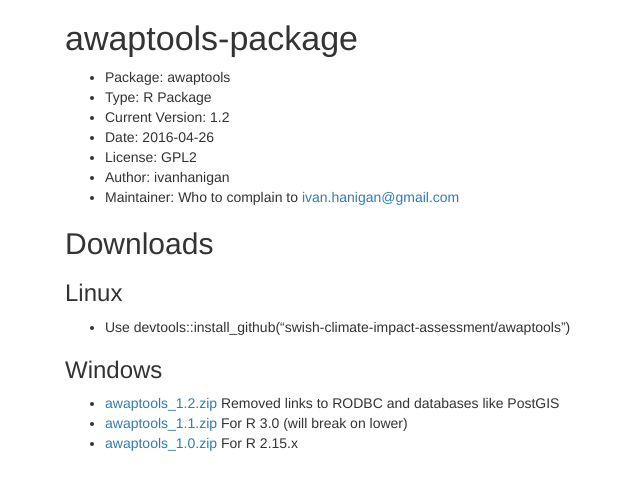
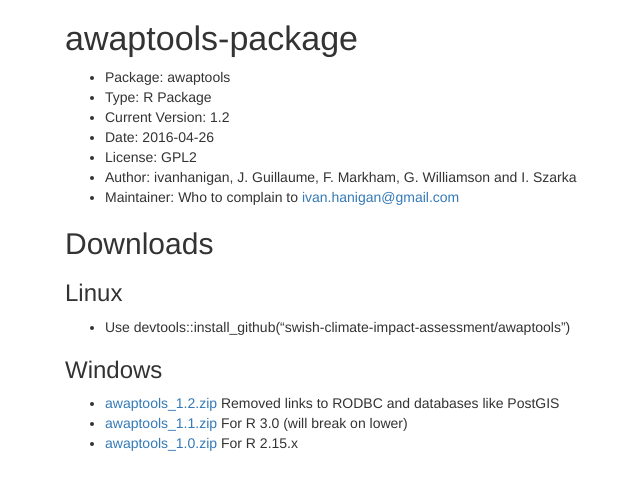
Before and after one commit to swish-climate-impact-assessment/swish-climate-impact-assessment.github.com, a Jekyll site: the page tools/awaptools/awaptools-downloads.html, which Jekyll copies as it is, in a window 1280 px wide. Shown: the top 490 px of the page, without its empty margins (120-760 px from the left). Built offline with Jekyll 4.4.1, drawn with Linux system fonts in a browser that asks for light colours.

Commit message:
add other authors to downloads page

```diff
--- a/tools/awaptools/awaptools-downloads.html
+++ b/tools/awaptools/awaptools-downloads.html
@@ -119,7 +119,7 @@
 <li>Current Version: 1.2</li>
 <li>Date: 2016-04-26</li>
 <li>License: GPL2</li>
-<li>Author: ivanhanigan</li>
+<li>Author: ivanhanigan, J. Guillaume, F. Markham, G. Williamson and I. Szarka</li>
 <li>Maintainer: Who to complain to <a href="mailto:ivan.hanigan@gmail.com">ivan.hanigan@gmail.com</a></li>
 </ul>
 <div id="downloads" class="section level2">
```
Also changed, not shown: tools/awaptools/awaptools-downloads.md (+1 -1 lines).
